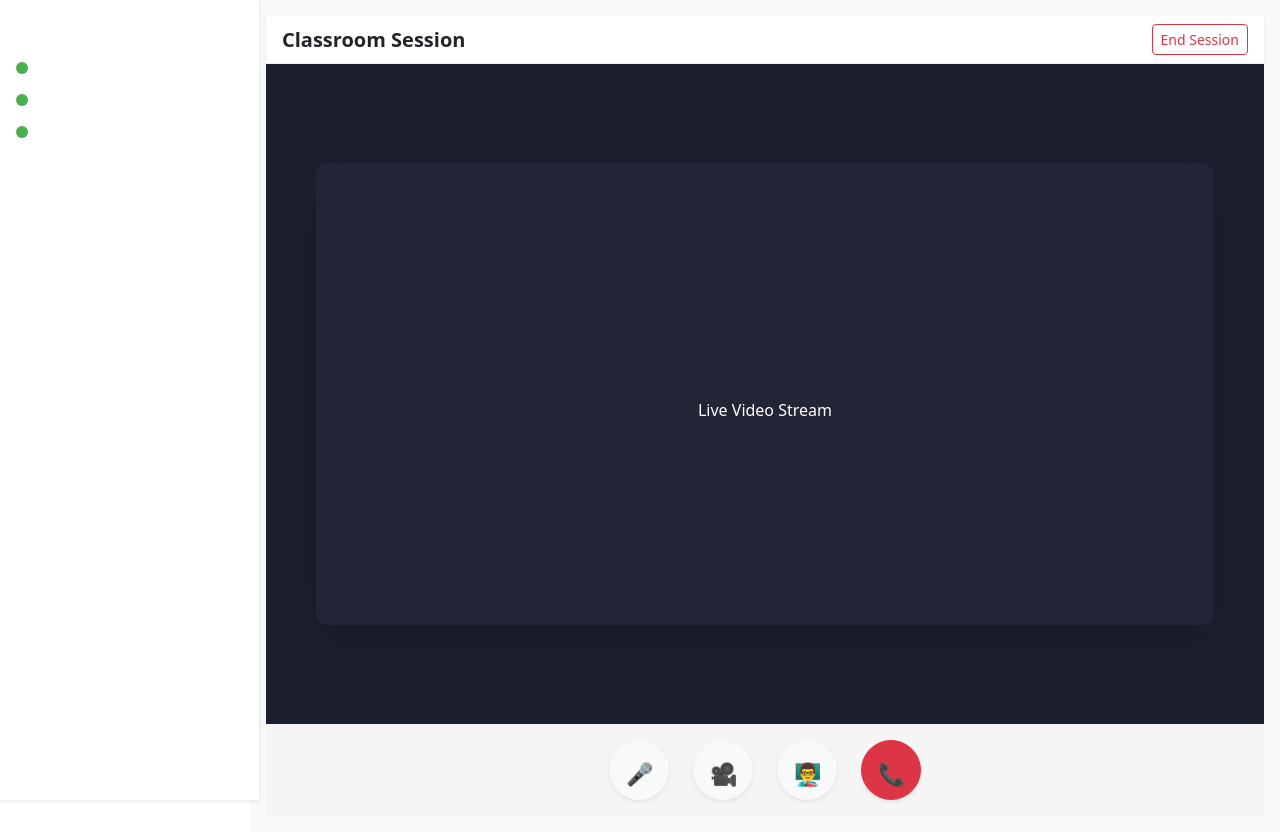
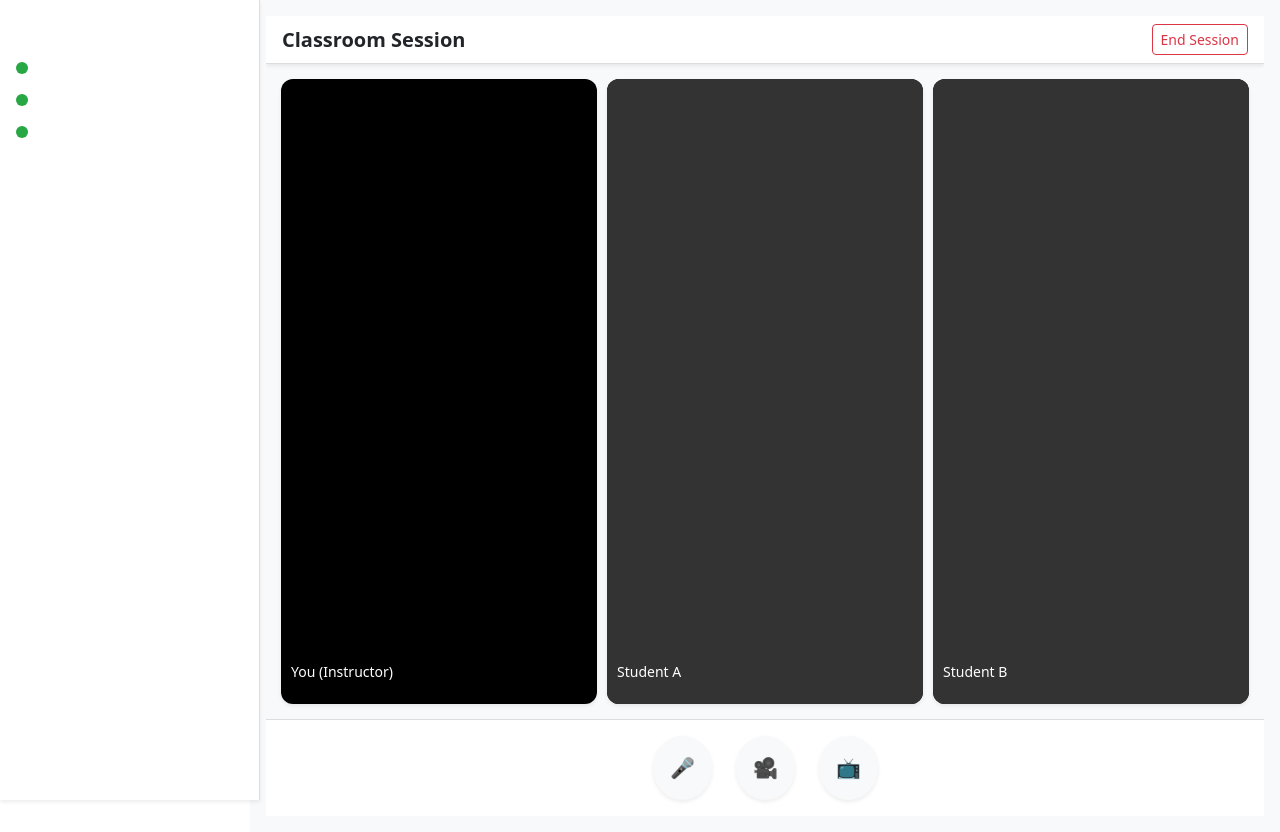
Before and after one commit to FahadiHassan2494/Classpulse-Frontend, a React (Vite) app: page /classroom in a window 1280 px wide. Built offline with nearby package versions, Linux system fonts and the light colour scheme; no server answers; sample sign-in values are in the browser's storage; the HTML template or start-up script is replaced by a standard one.

Commit message:
made some changes

```diff
--- a/src/pages/instructor/Classroom.css
+++ b/src/pages/instructor/Classroom.css
@@ -1,65 +1,87 @@
-/* Main Layout */
 .meeting-container {
   height: 100vh;
-  background: #f5f5f5;
+  overflow: hidden;
+  background: #f8f9fa;
 }
 
 /* Sidebar */
 .sidebar {
   width: 260px;
-  background: #ffffff;
-  border-right: 1px solid #eee;
+  background: white;
+  border-right: 1px solid #ddd;
 }
 
 .participant-item .circle {
   width: 12px;
   height: 12px;
-  background: #4caf50;
   border-radius: 50%;
+  background: #28a745;
 }
 
 /* Top Bar */
 .top-bar {
   background: white;
-  border-bottom: 1px solid #eee;
+  border-bottom: 1px solid #ddd;
 }
 
-/* Video Area */
+/* VIDEO GRID */
 .video-area {
-  background: #1c1f2e;
+  padding: 15px;
+  overflow-y: auto;
 }
 
+.video-grid {
+  display: grid;
+  gap: 10px;
+  width: 100%;
+  height: 100%;
+}
+
+/* Each Video Box */
 .video-box {
-  width: 90%;
-  height: 70%;
-  max-width: 900px;
+  background: #000;
   border-radius: 12px;
-  background: #222535;
-  display: flex;
-  justify-content: center;
-  align-items: center;
+  position: relative;
+  overflow: hidden;
+  min-height: 180px;
+}
+
+video,
+.fake-video {
+  width: 100%;
+  height: 100%;
+  object-fit: cover;
+}
+
+.fake-video {
+  background: #333;
+}
+
+.video-name {
+  position: absolute;
+  bottom: 6px;
+  left: 10px;
+  color: #fff;
+  font-size: 14px;
 }
 
 /* Controls */
-.controls-bar .control-btn {
-  width: 60px;
-  height: 60px;
-  font-size: 22px;
+.controls-bar {
+  background: white;
+  border-top: 1px solid #ddd;
 }
 
-/* Mobile Responsive */
+.control-btn {
+  font-size: 20px;
+}
+
+/* MOBILE RESPONSIVE */
 @media (max-width: 768px) {
   .sidebar {
     display: none !important;
   }
 
-  .video-box {
-    height: 55%;
-    width: 95%;
-  }
-
-  .controls-bar .control-btn {
-    width: 50px;
-    height: 50px;
+  .video-grid {
+    grid-template-columns: repeat(1, 1fr) !important;
   }
 }
--- a/src/pages/instructor/Classroom.jsx
+++ b/src/pages/instructor/Classroom.jsx
@@ -1,32 +1,76 @@
-// Classroom.jsx
-import React from "react";
+import React, { useEffect, useRef, useState } from "react";
 import "./Classroom.css";
 
 export default function Classroom() {
+  const [myStream, setMyStream] = useState(null);
+  const [micOn, setMicOn] = useState(true);
+  const [cameraOn, setCameraOn] = useState(true);
+
+  const myVideoRef = useRef(null);
+
+  // For now static participants list — later it will come from SignalR
+  const [participants, setParticipants] = useState([
+    { id: "me", name: "Instructor (You)", stream: null },
+    { id: "1", name: "Student A", stream: null },
+    { id: "2", name: "Student B", stream: null },
+  ]);
+
+  // Step 1 — Request Camera + Microphone Permissions
+  useEffect(() => {
+    async function enableMedia() {
+      try {
+        const stream = await navigator.mediaDevices.getUserMedia({
+          video: true,
+          audio: true,
+        });
+
+        setMyStream(stream);
+        if (myVideoRef.current) {
+          myVideoRef.current.srcObject = stream;
+        }
+      } catch (error) {
+        alert("Camera/Microphone access denied.");
+        console.error("Permission Error:", error);
+      }
+    }
+
+    enableMedia();
+  }, []);
+
+  // ⭐ Mute/Unmute Microphone
+  const toggleMic = () => {
+    if (!myStream) return;
+    myStream.getAudioTracks().forEach((track) => {
+      track.enabled = !track.enabled;
+    });
+    setMicOn(!micOn);
+  };
+
+  // ⭐ Turn Camera ON/OFF
+  const toggleCamera = () => {
+    if (!myStream) return;
+    myStream.getVideoTracks().forEach((track) => {
+      track.enabled = !track.enabled;
+    });
+    setCameraOn(!cameraOn);
+  };
+
   return (
     <div className="meeting-container d-flex">
 
-      {/* Sidebar (User list) */}
+      {/* Sidebar */}
       <div className="sidebar d-none d-md-flex flex-column p-3 shadow-sm">
         <h5 className="fw-bold mb-3">Participants</h5>
 
-        <div className="participant-item d-flex align-items-center mb-2">
-          <div className="circle me-2"></div>
-          <span>Fahad Hassan</span>
-        </div>
-
-        <div className="participant-item d-flex align-items-center mb-2">
-          <div className="circle me-2"></div>
-          <span>John Doe</span>
-        </div>
-
-        <div className="participant-item d-flex align-items-center mb-2">
-          <div className="circle me-2"></div>
-          <span>Student A</span>
-        </div>
+        {participants.map((p) => (
+          <div key={p.id} className="participant-item d-flex align-items-center mb-2">
+            <div className="circle me-2"></div>
+            <span>{p.name}</span>
+          </div>
+        ))}
       </div>
 
-      {/* Main Content */}
+      {/* Main Area */}
       <div className="flex-grow-1 d-flex flex-column">
 
         {/* Top Bar */}
@@ -35,28 +79,52 @@ export default function Classroom() {
           <button className="btn btn-outline-danger btn-sm">End Session</button>
         </div>
 
-        {/* Video Area */}
-        <div className="video-area flex-grow-1 d-flex justify-content-center align-items-center">
-          <div className="video-box shadow-lg">
-            <p className="text-center text-white mt-5">Live Video Stream</p>
+        {/* Dynamic Video Grid */}
+        <div className="video-area flex-grow-1">
+          <div
+            className="video-grid"
+            style={{
+              gridTemplateColumns: `repeat(${Math.min(participants.length, 4)}, 1fr)`,
+            }}
+          >
+            {/* Instructor Video */}
+            <div className="video-box shadow-sm">
+              <video ref={myVideoRef} autoPlay playsInline muted />
+              <p className="video-name">You (Instructor)</p>
+            </div>
+
+            {/* Other Student Streams → later will use WebRTC */}
+            {participants.slice(1).map((p) => (
+              <div key={p.id} className="video-box shadow-sm">
+                <div className="fake-video"></div>
+                <p className="video-name">{p.name}</p>
+              </div>
+            ))}
           </div>
         </div>
 
         {/* Bottom Controls */}
         <div className="controls-bar d-flex justify-content-center gap-4 py-3">
+
+          <button
+            className="control-btn btn btn-light shadow-sm p-3 rounded-circle"
+            onClick={toggleMic}
+          >
+            {micOn ? "🎤" : "🔇"}
+          </button>
+
+          <button
+            className="control-btn btn btn-light shadow-sm p-3 rounded-circle"
+            onClick={toggleCamera}
+          >
+            {cameraOn ? "🎥" : "🚫"}
+          </button>
+
           <button className="control-btn btn btn-light shadow-sm p-3 rounded-circle">
-            🎤
-          </button>
-          <button className="control-btn btn btn-light shadow-sm p-3 rounded-circle">
-            🎥
-          </button>
-          <button className="control-btn btn btn-light shadow-sm p-3 rounded-circle">
-            👨‍🏫
-          </button>
-          <button className="control-btn btn btn-danger shadow-sm p-3 rounded-circle">
-            📞
+            📺
           </button>
         </div>
+
       </div>
     </div>
   );
```
